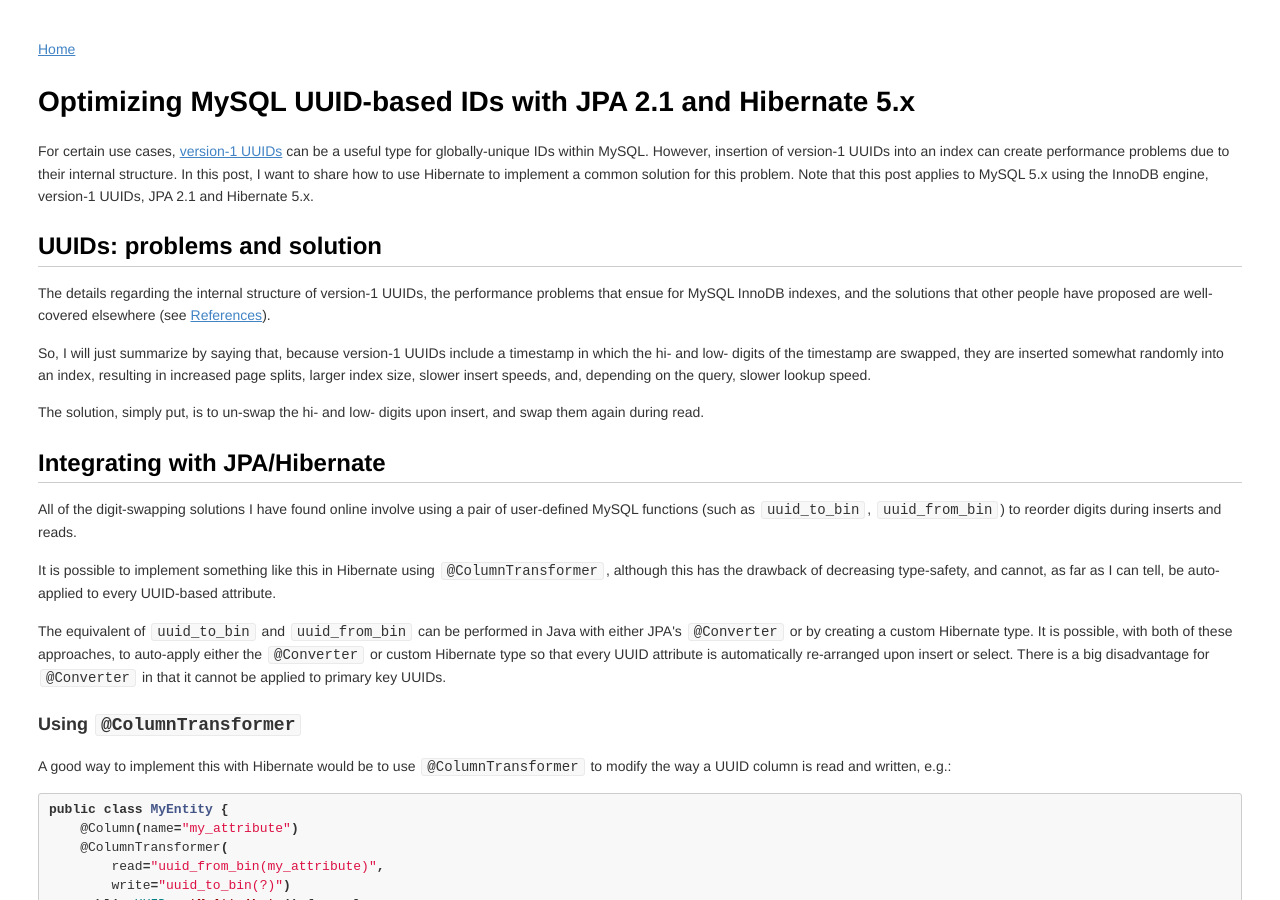
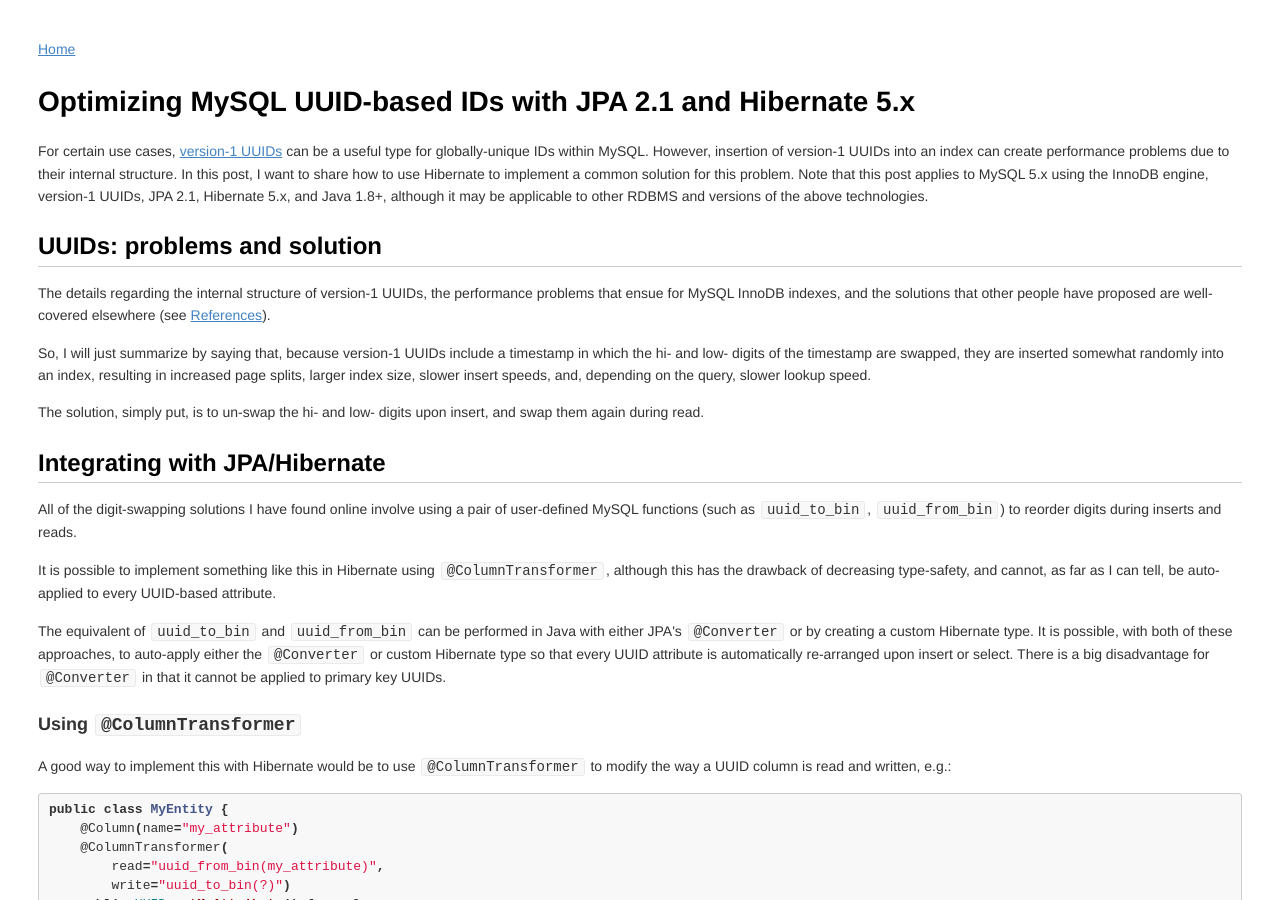
Before and after one commit to maxenglander/www, a Jekyll site: the page built from _posts/2017-09-01-optimized-uuid-with-hibernate.md, in a window 1280 px wide and 900 px high. Built offline with Jekyll 4.4.1, drawn with Linux system fonts in a browser that asks for light colours.

Commit message:
add Java version to optimized UUID post

```diff
--- a/_posts/2017-09-01-optimized-uuid-with-hibernate.md
+++ b/_posts/2017-09-01-optimized-uuid-with-hibernate.md
@@ -12,7 +12,8 @@ globally-unique IDs within MySQL. However, insertion of version-1 UUIDs into an
 index can create performance problems due to their internal structure. In this
 post, I want to share how to use Hibernate to implement a common solution for
 this problem. Note that this post applies to MySQL 5.x using the InnoDB engine,
-version-1 UUIDs, JPA 2.1 and Hibernate 5.x.
+version-1 UUIDs, JPA 2.1, Hibernate 5.x, and Java 1.8+, although it may be
+applicable to other RDBMS and versions of the above technologies.
 
 ## UUIDs: problems and solution
 
```
